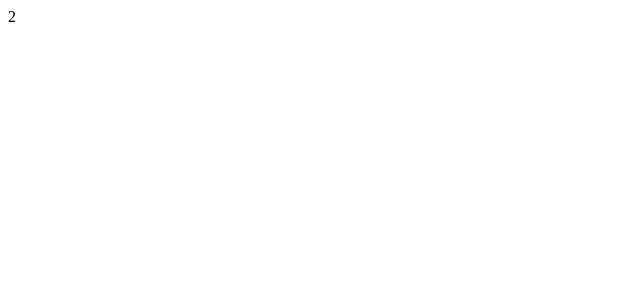
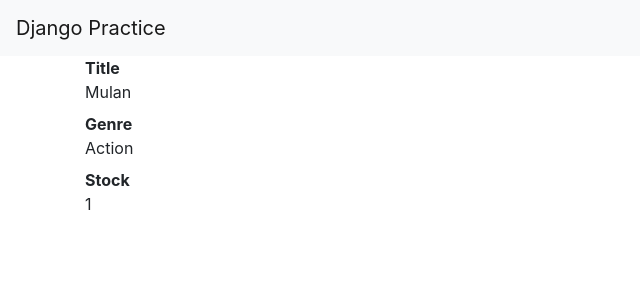
Before and after one commit to henrytan0705/django_practice, a Django app: page /movies/2 in a window 1280 px wide. Before the commit the part shown is almost empty. Shown: the top 300 px of the page, without its empty margins (0-640 px from the left). Run offline with Django 3.2, Linux system fonts and the light colour scheme; data comes from the database, SQL or seed files in the repository; some libraries are stand-ins or nearby versions.

Commit message:
Render detail template

```diff
--- /dev/null
+++ b/movies/templates/movies/detail.html
@@ -0,0 +1,10 @@
+{% extends 'base.html' %} {% block content %}
+    <dl>
+        <dt>Title</dt>
+        <dd>{{ movie.title }}</dd>
+        <dt>Genre</dt>
+        <dd>{{ movie.genre }}</dd>
+        <dt>Stock</dt>
+        <dd>{{ movie.number_in_stock }}</dd>
+    </dl>
+{% endblock %}
--- a/movies/views.py
+++ b/movies/views.py
@@ -14,4 +14,5 @@ def index(request):
 
 
 def detail(request, movie_id):
-    return HttpResponse(movie_id)
+    movie = Movie.objects.get(pk=movie_id)
+    return render(request, 'movies/detail.html', {'movie': movie})
```
Also changed, not shown: movies/templates/movies/index.html (indentation only).
